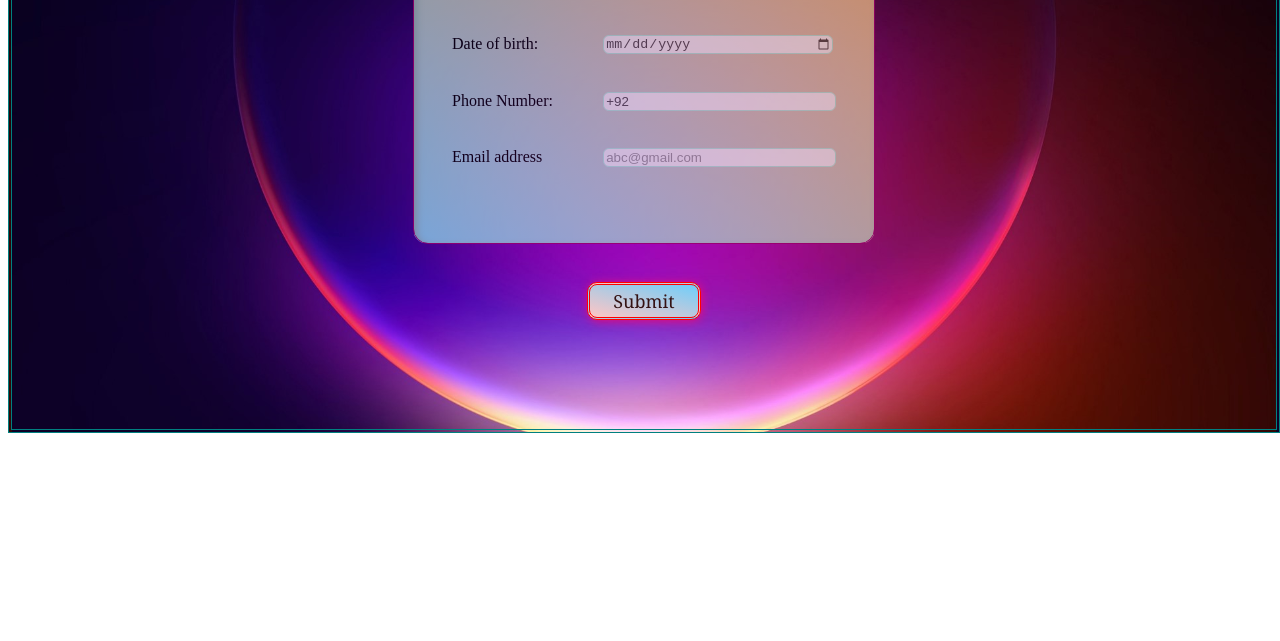
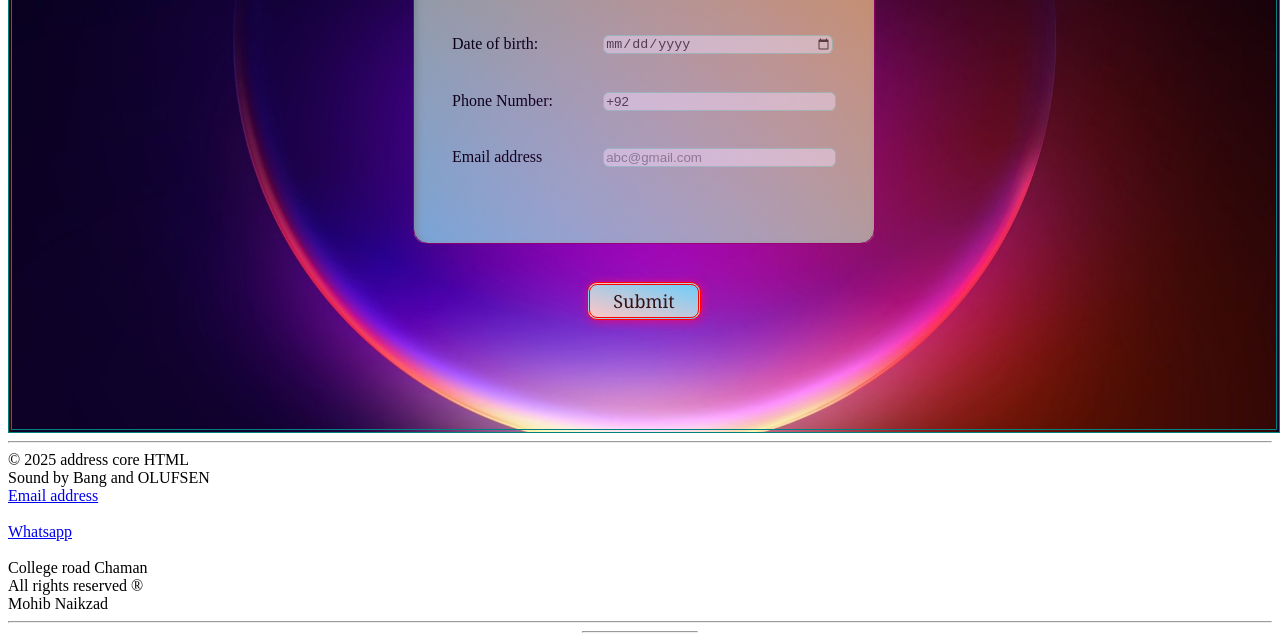
Before and after one commit to MuheebUllahNaikzad/loginform, a plain HTML site: page index.html in a window 1280 px wide. Shown: the part 226-867 px from the top of the page. Before the commit the page ends 800 px from the top, so only its background shows below. Drawn offline with Linux system fonts and the light colour scheme.

Commit message:
Update index.html

```diff
--- a/index.html
+++ b/index.html
@@ -72,5 +72,21 @@
         </div>
       </form>
     </div>
+        <hr />
+    <div class="footer">
+      <footer>
+        &copy; 2025 address core HTML <br />
+        Sound by Bang and OLUFSEN <br />
+        <div><a href="mailto.mohib2581125811@gmail.com">Email address</a></div>
+        <br />
+        <div><a href="https://wa.me.+923138159018">Whatsapp</a></div>
+        <br />
+        College road Chaman <br />
+        All rights reserved &reg;<br />
+        Mohib Naikzad
+      </footer>
+    </div>
+    <hr />
+    <hr style="width: 3cm" />
   </body>
 </html>
```
